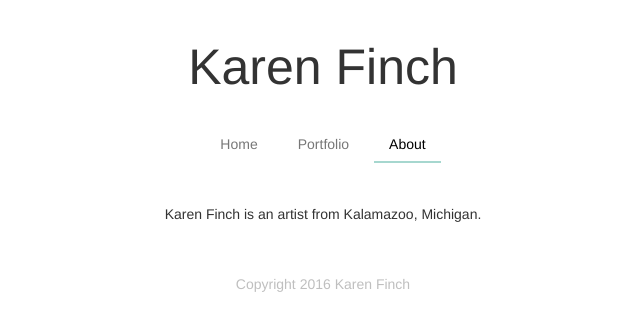
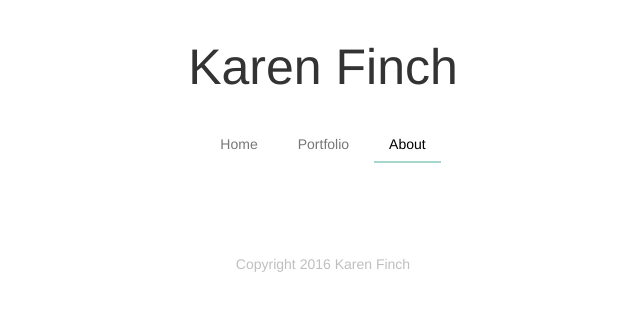
Before and after one commit to kefinch/kefinch.github.io, a Jekyll site: the page built from about.html, in a window 1280 px wide. Shown: the top 331 px of the page, without its empty margins (317-957 px from the left). Built offline with Jekyll 4.4.1, drawn with Linux system fonts in a browser that asks for light colours; nearby versions of some CDN libraries.

Commit message:
updated about

```diff
--- a/about.html
+++ b/about.html
@@ -3,5 +3,3 @@ layout: default
 title: About
 permalink: /about/
 ---
-
-Karen Finch is an artist from Kalamazoo, Michigan.
```
